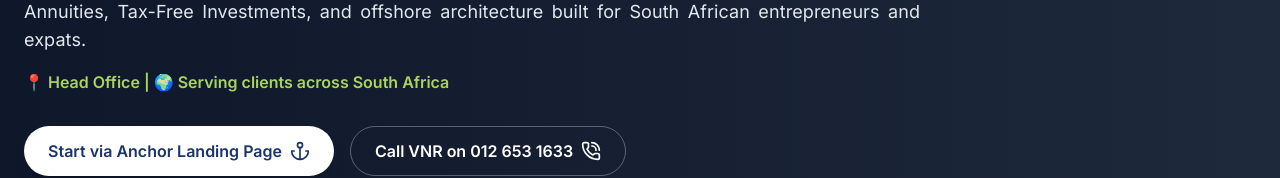
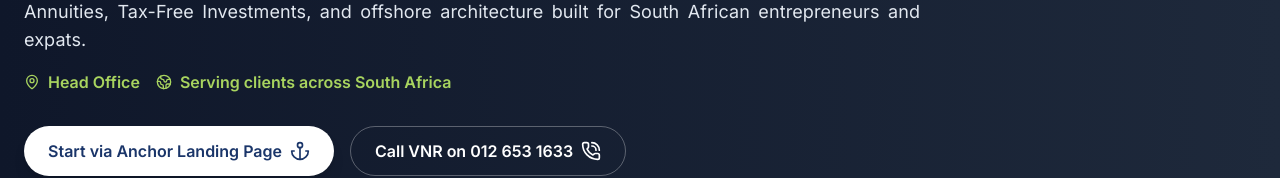
Before and after one commit to Franksmittt/vnr-anchor, a Next.js app: page /anchor-wealth in a window 1280 px wide. Shown: the part 538-716 px from the top of the page. Built offline with nearby package versions, Linux system fonts and the light colour scheme; no server answers.

Commit message:
Replace emoji markers with minimal icons
Co-authored-by: Frank Smit <Franksmittt@users.noreply.github.com>

```diff
--- a/app/anchor-wealth/page.tsx
+++ b/app/anchor-wealth/page.tsx
@@ -1,6 +1,6 @@
 import Link from "next/link";
 import { Metadata } from "next";
-import { Anchor, CheckCircle2, ShieldCheck, Globe2, TrendingUp, ArrowUpRight, PhoneCall, BookOpen, Download } from "lucide-react";
+import { Anchor, CheckCircle2, ShieldCheck, Globe2, TrendingUp, ArrowUpRight, PhoneCall, BookOpen, Download, MapPin } from "lucide-react";
 import Breadcrumbs from "@/components/Breadcrumbs";
 
 import { generateMetadata as generateSEOMetadata, generateBreadcrumbSchema } from '@/lib/seo';
@@ -113,9 +113,16 @@ const AnchorWealthPage = () => {
               including Retirement Annuities, Tax-Free Investments, and offshore architecture built for
               South African entrepreneurs and expats.
             </p>
-            <p className="mt-4 text-sm sm:text-base font-semibold text-brand-teal-light">
-              📍 Head Office | 🌍 Serving clients across South Africa
-            </p>
+            <div className="mt-4 flex flex-wrap items-center gap-x-4 gap-y-2 text-sm sm:text-base font-semibold text-brand-teal-light">
+              <span className="inline-flex items-center gap-2">
+                <MapPin className="h-4 w-4" aria-hidden="true" />
+                Head Office
+              </span>
+              <span className="inline-flex items-center gap-2">
+                <Globe2 className="h-4 w-4" aria-hidden="true" />
+                Serving clients across South Africa
+              </span>
+            </div>
             <div className="mt-6 sm:mt-8 flex flex-wrap gap-3 sm:gap-4">
               <Link
                 href={anchorLandingUrl}
--- a/components/ContactHero.tsx
+++ b/components/ContactHero.tsx
@@ -1,6 +1,7 @@
 'use client';
 import React from 'react';
 import Breadcrumbs from './Breadcrumbs';
+import { Globe2, MapPin } from 'lucide-react';
 
 const ContactHero = () => {
     const breadcrumbItems = [
@@ -14,11 +15,18 @@ const ContactHero = () => {
                 <Breadcrumbs items={breadcrumbItems} className="flex justify-center text-slate-500" />
                 <h1 id="contact-hero-heading" className="mt-4 font-serif text-4xl md:text-5xl font-extrabold text-text-primary">Get in Touch</h1>
                 <p className="mt-4 text-lg text-text-secondary max-w-2xl mx-auto">
-                    We're here to help. Whether you have a quick question or want to plan a full consultation, we'd love to hear from you. No pressure, just a friendly conversation about how we can help.
+                    We&apos;re here to help. Whether you have a quick question or want to plan a full consultation, we&apos;d love to hear from you. No pressure, just a friendly conversation about how we can help.
                 </p>
-                <p className="mt-4 text-base font-semibold text-brand-blue max-w-2xl mx-auto">
-                    📍 Head Office | 🌍 Serving clients across South Africa
-                </p>
+                <div className="mt-4 flex flex-wrap justify-center gap-x-4 gap-y-2 text-base font-semibold text-brand-blue">
+                    <span className="inline-flex items-center gap-2">
+                        <MapPin className="h-4 w-4" aria-hidden="true" />
+                        Head Office
+                    </span>
+                    <span className="inline-flex items-center gap-2">
+                        <Globe2 className="h-4 w-4" aria-hidden="true" />
+                        Serving clients across South Africa
+                    </span>
+                </div>
             </div>
         </section>
     );
--- a/components/Footer.tsx
+++ b/components/Footer.tsx
@@ -1,7 +1,7 @@
 'use client'; // <-- THIS LINE IS THE CRITICAL FIX
 
 import Link from 'next/link';
-import { Mail, Phone, MapPin } from 'lucide-react';
+import { Mail, Phone, MapPin, Globe2 } from 'lucide-react';
 import React from 'react';
 import { trackEvent } from '@/lib/tracking';
 
@@ -29,11 +29,18 @@ const Footer = () => {
           <div>
             <h3 className="font-serif text-xl sm:text-2xl font-bold text-white">VNR <span className="text-brand-teal">Professional Accountants</span></h3>
             <p className="mt-3 sm:mt-4 text-xs sm:text-sm text-text-on-dark/70">
-              Your trusted partner in strategic tax advisory, business structuring, and intergenerational wealth planning. We're here to help South African entrepreneurs build something lasting.
+              Your trusted partner in strategic tax advisory, business structuring, and intergenerational wealth planning. We&apos;re here to help South African entrepreneurs build something lasting.
             </p>
-            <p className="mt-3 text-xs sm:text-sm font-semibold text-brand-teal">
-              📍 Head Office | 🌍 We are your nationwide accounting partners across South Africa.
-            </p>
+            <div className="mt-3 space-y-1.5 text-xs sm:text-sm font-semibold text-brand-teal">
+              <span className="flex items-center gap-2">
+                <MapPin className="h-3.5 w-3.5 flex-shrink-0" aria-hidden="true" />
+                Head Office
+              </span>
+              <span className="flex items-center gap-2">
+                <Globe2 className="h-3.5 w-3.5 flex-shrink-0" aria-hidden="true" />
+                Nationwide accounting partners across South Africa
+              </span>
+            </div>
           </div>
 
           <div>
```
Also changed, not shown: PROJECT_SUMMARY.txt.
